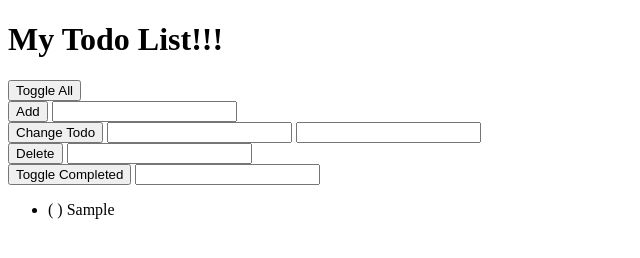
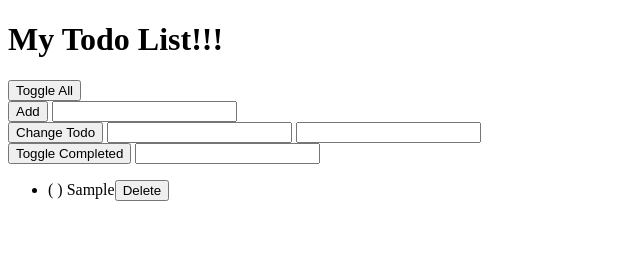
Before and after one commit to kaphasouvor/newToDoList, a plain HTML site: page index.html in a window 1280 px wide. Both pictures are taken after typing "Sample" into the empty fields and a click on the button "Add". Shown: the whole page, without its empty margins (0-640 px from the left). Drawn offline with Linux system fonts and the light colour scheme.

Commit message:
Completed version10 click to delete

```diff
--- a/index.html
+++ b/index.html
@@ -26,11 +26,6 @@
   </div>
 
   <div>
-    <button onclick="handlers.deleteTodo()">Delete</button>
-    <input id="deleteTodoPositionInput" type="number">
-  </div>
-
-  <div>
     <button onclick="handlers.toggleCompleted()">Toggle Completed</button>
     <input id="toggleCompletedPositionInput" type="number">
   </div>
--- a/script.js
+++ b/script.js
@@ -55,10 +55,8 @@ var handlers = {
     changeTodoTextInput.value = ' ';
     view.displayTodos();
   },
-  deleteTodo: function() {
-    var deleteTodoPositionInput = document. getElementById("deleteTodoPositionInput");
-    todoList.deleteTodo(deleteTodoPositionInput.valueAsNumber);
-    deleteTodoPositionInput.value = ' ';
+  deleteTodo: function(position) {
+    todoList.deleteTodo(position);
     view.displayTodos();
   },
   toggleCompleted: function(){
@@ -86,8 +84,31 @@ var view = {
       } else {
         todoTextWithCompletion = '( ) ' + todo.todoText;
       }
+      todoLi.id = i;
       todoLi.textContent = todoTextWithCompletion;
+      todoLi.append(this.createDeleteButton());
       todosUl.appendChild(todoLi);
     }
+  },
+  createDeleteButton: function() {
+    var deleteButton = document.createElement('button');
+    deleteButton.textContent = 'Delete';
+    deleteButton.className = 'deleteButton';
+    return deleteButton;
+  },
+  setUpEventListeners: function(){
+    var todosUl = document.querySelector('ul');
+
+    todosUl.addEventListener('click', function(event) {
+    // Get the elemenbt that was clicked on
+    var elementClicked = event.target;
+
+    // Check if elementClicked is a delete button,
+    if(elementClicked.className === 'deleteButton'){
+      handlers.deleteTodo(parseInt(elementClicked.parentNode.id));
+      }
+  });
   }
 };
+
+view.setUpEventListeners();
```
